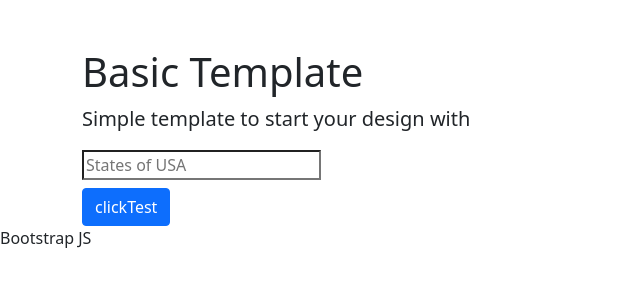
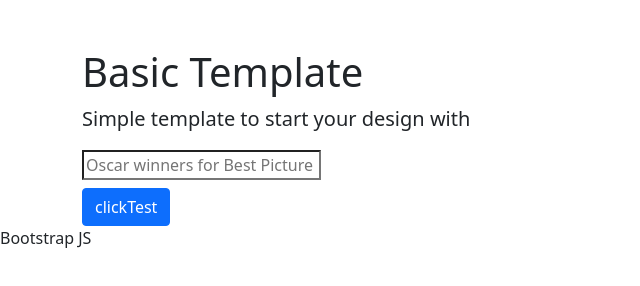
Before and after one commit to MathieuDeveloper/TestTypeaheadBloodhound, a plain HTML site: page index.html in a window 1280 px wide. Shown: the whole page, without its empty margins (0-640 px from the left). Drawn offline with nearby package versions, Linux system fonts and the light colour scheme.

Commit message:
still trying

```diff
--- a/index.html
+++ b/index.html
@@ -17,8 +17,8 @@
         <h1 class="mt-5">Basic Template </h1>
         <p class="lead">Simple template to start your design with</p>
 
-        <div id="bloodhound">
-            <input class="typeahead" type="text" placeholder="States of USA">
+        <div id="remote">
+            <input class="typeahead" type="text" placeholder="Oscar winners for Best Picture">
           </div>
 
           <button type="button" class="btn btn-primary mt-2" id="clickTest">clickTest</button>
--- a/js/myjs.js
+++ b/js/myjs.js
@@ -1,26 +1,26 @@
 
-var myJson
-var bloodMovies = new Bloodhound({
+var bestPictures = new Bloodhound({
   datumTokenizer: Bloodhound.tokenizers.obj.whitespace('title'),
   queryTokenizer: Bloodhound.tokenizers.whitespace,
-  // `states` is an array of state names defined in "The Basics"
-
 
   remote: {
     url: 'https://api.themoviedb.org/3/search/movie?api_key=06c5d7152a9119d9afbc2813da1ff6ed&query=%QUERY',
     wildcard: '%QUERY',
 
   }
+});
 
+//var parse1 = JSON.stringify(bestPictures);
+//var parse2 = JSON.parse(parse1).title;
+
+$('#remote .typeahead').typeahead(null, {
+  //name: '',
+  //display: '',
+  source: function(bestPictures){ return JSON.parse(JSON.stringify(bestPictures))}
 });
 
 
-$('#bloodhound .typeahead').typeahead(null,
-  {
-  name: 'title',
-
-  source: bloodMovies
-});
 
 
+//url: 'https://api.themoviedb.org/3/search/movie?api_key=06c5d7152a9119d9afbc2813da1ff6ed&query=%QUERY.json',
 function funcClickTest(){};
```
